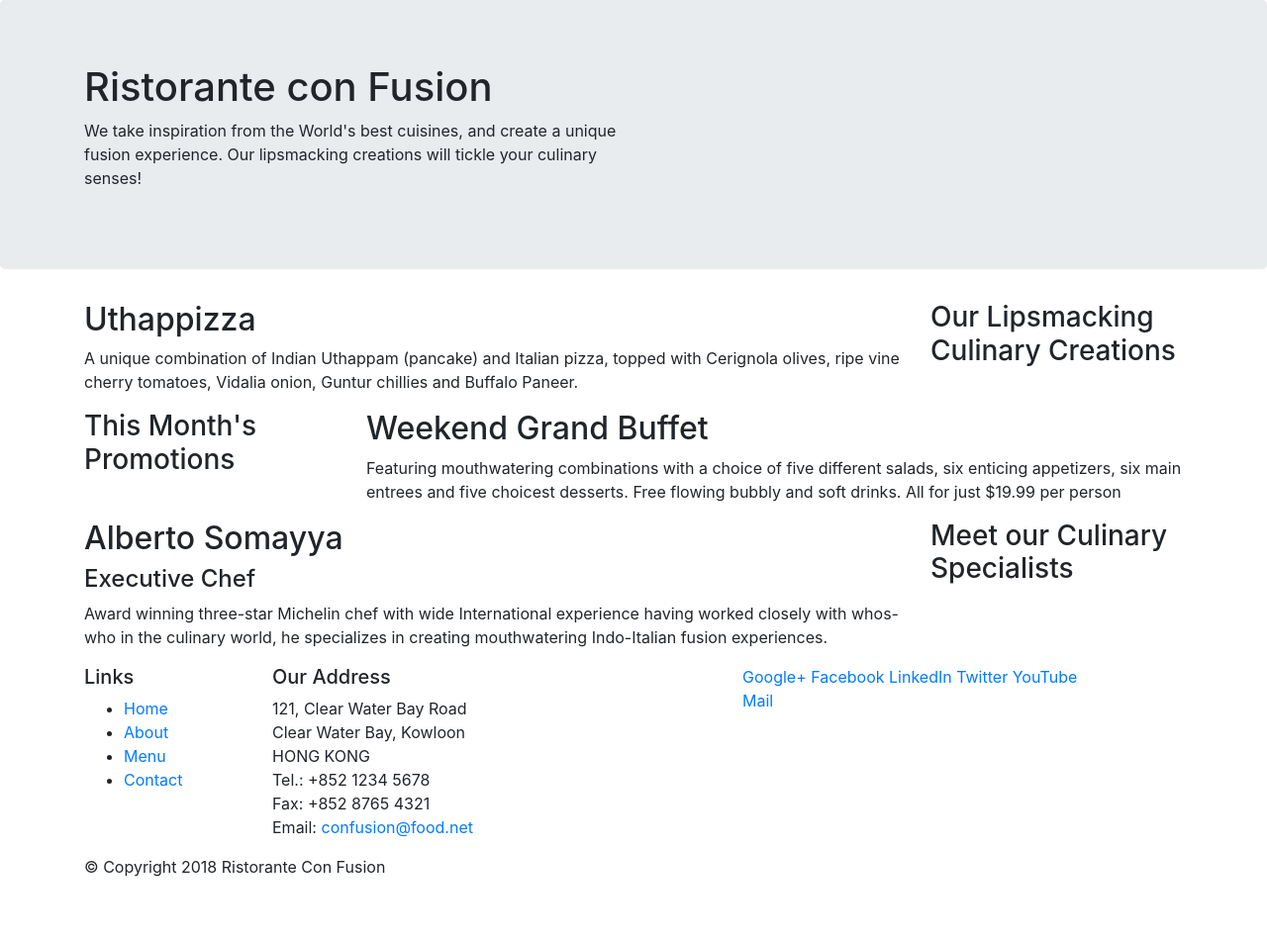
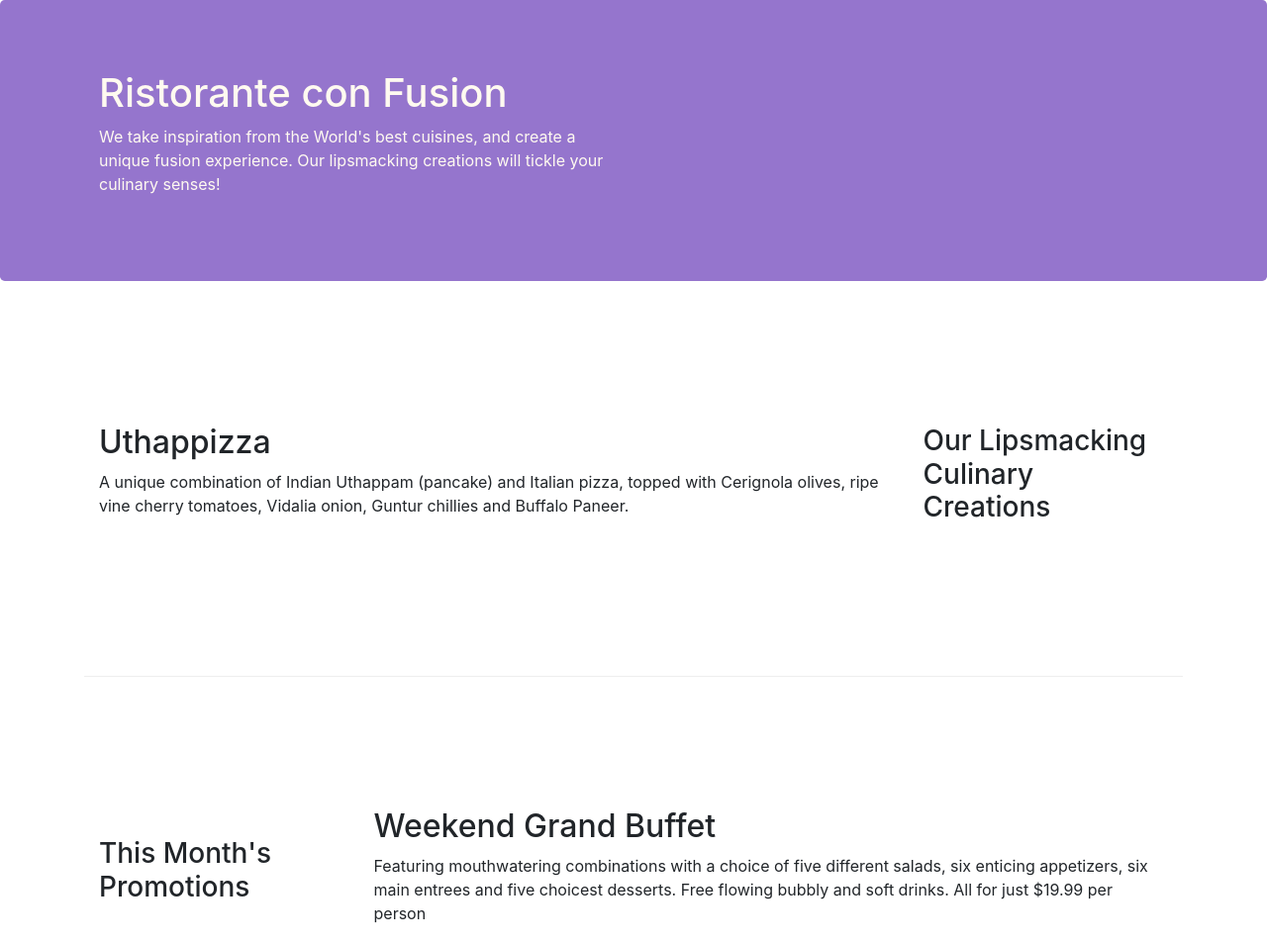
Before and after one commit to helencpy/RestorantWebsite, a website: page index.html in a window 1280 px wide. Shown: the top 954 px of the page at 99% size. Before the commit the page ends 904 px from the top, so only its background shows below. Drawn offline with nearby package versions, Linux system fonts and the light colour scheme.

Commit message:
Bootstrap Grid Part 2

```diff
--- /dev/null
+++ b/css/styles.css
@@ -0,0 +1,30 @@
+.row-header{
+    margin:0px auto;
+    padding:0px;
+}
+
+.row-content {
+    margin:0px auto;
+    padding: 50px 0px 50px 0px;
+    border-bottom: 1px ridge;
+    min-height:400px;
+}
+
+.footer{
+    background-color: #D1C4E9;
+    margin:0px auto;
+    padding: 20px 0px 20px 0px;
+}
+
+.jumbotron {
+    padding:70px 30px 70px 30px;
+    margin:0px auto;
+    background: #9575CD ;
+    color:floralwhite;
+}
+
+address{
+    font-size:80%;
+    margin:0px;
+    color:#0f0f0f;
+}
--- a/index.html
+++ b/index.html
@@ -9,7 +9,7 @@
 
     <!-- Bootstrap CSS -->
     <link rel="stylesheet" href="node_modules/bootstrap/dist/css/bootstrap.min.css">
-
+    <link href="css/styles.css" rel="stylesheet">
     <title>Ristorante Con Fusion</title>
 </head>
 
@@ -17,7 +17,7 @@
 
     <header class="jumbotron">
         <div class="container">
-            <div class="row">
+            <div class="row row-header">
                 <div class="col-12 col-sm-6">
                     <h1>Ristorante con Fusion</h1>
                     <p>We take inspiration from the World's best cuisines, and create a unique fusion experience. Our lipsmacking creations will tickle your culinary senses!</p>
@@ -29,7 +29,7 @@
     </header>
 
     <div class="container">
-        <div class="row">
+        <div class="row row-content align-items-center">
             <div class="col-12 col-sm-4 order-sm-last col-md-3">
                 <h3>Our Lipsmacking Culinary Creations</h3>
             </div>
@@ -40,7 +40,7 @@
         </div>
 
 
-        <div class="row">
+        <div class="row row-content align-items-center">
             <div class="col-12 col-sm-4 col-md-3">
                 <h3>This Month's Promotions</h3>
             </div>
@@ -50,7 +50,7 @@
             </div>
         </div>
 
-        <div class="row">
+        <div class="row row-content align-items-center">
             <div class="col-12 col-sm-4 order-sm-last col-md-3">
                 <h3>Meet our Culinary Specialists</h3>
             </div>
@@ -62,12 +62,12 @@
         </div>
     </div>
 
-    <footer>
+    <footer class="footer">
         <div class="container">
             <div class="row">
                 <div class="col-4 col-sm-2">
                     <h5>Links</h5>
-                    <ul>
+                    <ul class="list-unstyled">
                         <li><a href="#">Home</a></li>
                         <li><a href="#">About</a></li>
                         <li><a href="#">Menu</a></li>
@@ -85,8 +85,8 @@
 		              Email: <a href="mailto:confusion@food.net">confusion@food.net</a>
 		           </address>
                 </div>
-                <div class="col-12 col-sm-4">
-                    <div>
+                <div class="col-12 col-sm-4 align-self-center">
+                    <div class="text-center">
                         <a href="http://google.com/+">Google+</a>
                         <a href="http://www.facebook.com/profile.php?id=">Facebook</a>
                         <a href="http://www.linkedin.com/in/">LinkedIn</a>
@@ -96,7 +96,7 @@
                     </div>
                 </div>
            </div>
-           <div class="row">
+           <div class="row justify-content-center">
                 <div class="col-auto">
                     <p>© Copyright 2018 Ristorante Con Fusion</p>
                 </div>
```
